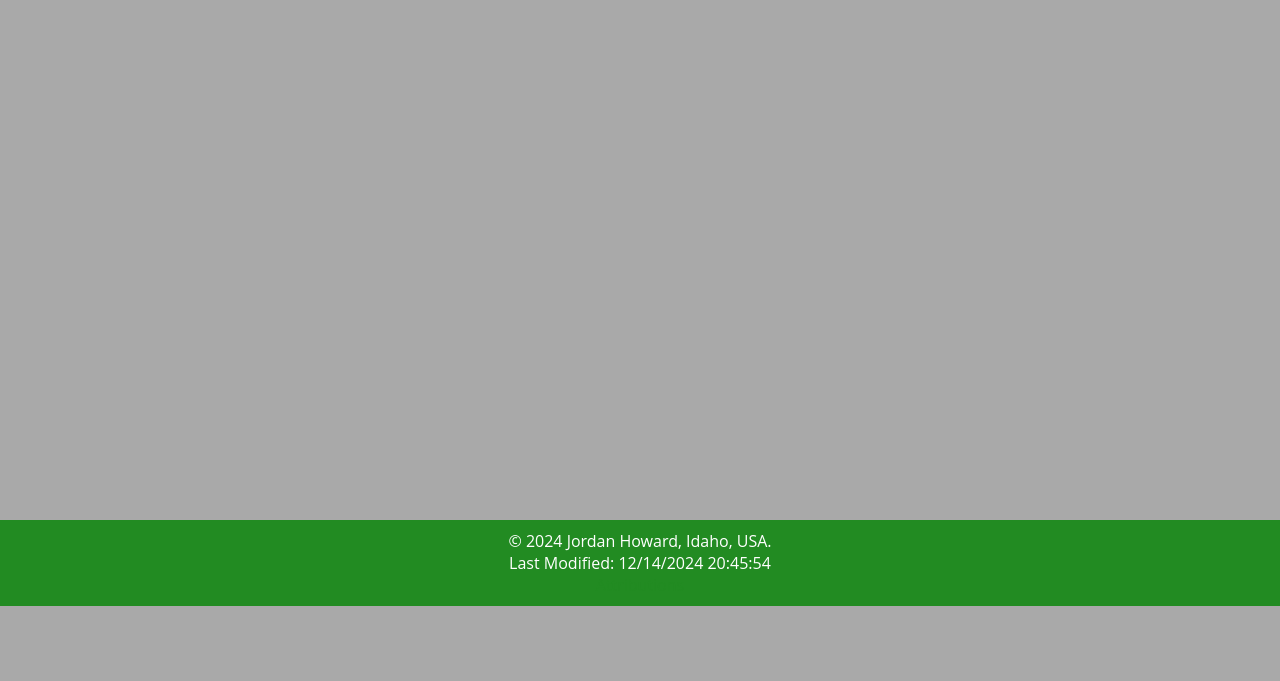
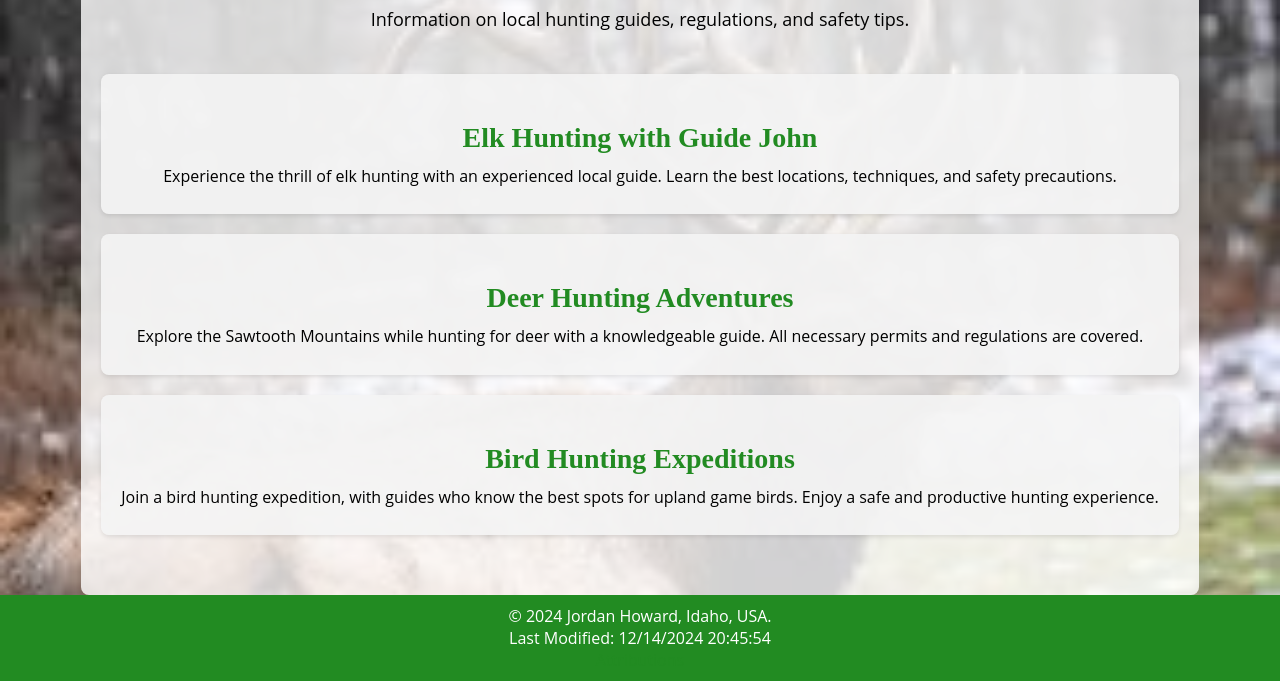
Before and after one commit to Jordanhoward91/wdd231, a plain HTML site: page sawtooth-outdoors/hunting.html in a window 1280 px wide. Shown: the part 194-875 px from the top of the page. Before the commit the page ends 800 px from the top, so only its background shows below. Drawn offline with Linux system fonts and the light colour scheme.

Commit message:
adds basic styles and layout for hunting page

```diff
--- a/sawtooth-outdoors/hunting.html
+++ b/sawtooth-outdoors/hunting.html
@@ -5,8 +5,9 @@
     <meta name="viewport" content="width=device-width, initial-scale=1.0">
     <title>Hunting - Sawtooth Outdoors</title>
 
-    <link rel="stylesheet" href="styles/styles.css">
-	<link rel="stylesheet" href="styles/styles-mobile.css">
+    <link rel="stylesheet" href="styles/styles.css"> <!-- Global Styles -->
+    <link rel="stylesheet" href="styles/hunting.css"> <!-- Hunting Page Specific Styles -->
+    <link rel="stylesheet" href="styles/styles-mobile.css"> <!-- Mobile Styles -->
 
 </head>
 <body>
@@ -23,15 +24,32 @@
             </ul>
         </nav>
     </header>
+
     <section class="hunting-guides">
         <h2>Guided Hunting Tours in the Sawtooth Mountains</h2>
         <p>Information on local hunting guides, regulations, and safety tips.</p>
+
+        <div class="hunting-guide">
+            <h3>Elk Hunting with Guide John</h3>
+            <p>Experience the thrill of elk hunting with an experienced local guide. Learn the best locations, techniques, and safety precautions.</p>
+        </div>
+
+        <div class="hunting-guide">
+            <h3>Deer Hunting Adventures</h3>
+            <p>Explore the Sawtooth Mountains while hunting for deer with a knowledgeable guide. All necessary permits and regulations are covered.</p>
+        </div>
+
+        <div class="hunting-guide">
+            <h3>Bird Hunting Expeditions</h3>
+            <p>Join a bird hunting expedition, with guides who know the best spots for upland game birds. Enjoy a safe and productive hunting experience.</p>
+        </div>
     </section>
-	<footer>
-		<p>&copy; <span id="currentyear"></span> Jordan Howard, Idaho, USA.</p>
-		<p id="lastModified" class="highlight"></p>
-		<p><a href="attributions.html">Attributions</a></p>
-	</footer>
+
+    <footer>
+        <p>&copy; <span id="currentyear"></span> Jordan Howard, Idaho, USA.</p>
+        <p id="lastModified" class="highlight"></p>
+        <p><a href="attributions.html">Attributions</a></p>
+    </footer>
 
     <script>
         // Display the last modified time in the footer
--- /dev/null
+++ b/sawtooth-outdoors/styles/hunting.css
@@ -0,0 +1,77 @@
+/* Hunting Page Specific Styles */
+
+/* Apply background image to the entire body */
+body {
+    background-image: url('../images/hunting-bg.jpeg'); /* Path to your background image */
+    background-size: cover;
+    background-position: center;
+    background-attachment: fixed; /* Keeps the image fixed when scrolling */
+}
+
+/* Hunting Guides Section */
+.hunting-guides {
+    background-color: rgba(255, 255, 255, 0.8); /* Slight transparency to let background show through */
+    padding: 40px 20px;
+    margin-top: 20px;
+    border-radius: 8px;
+    box-shadow: 0 4px 8px rgba(0, 0, 0, 0.1);
+    max-width: 1200px;
+    margin-left: auto;
+    margin-right: auto;
+}
+
+/* Hunting Guides Section Title */
+.hunting-guides h2 {
+    font-size: 36px;
+    color: #228B22; /* Forest Green */
+    margin-bottom: 20px;
+    text-align: center;
+}
+
+/* Hunting Guides Description */
+.hunting-guides p {
+    font-size: 18px;
+    line-height: 1.6;
+    text-align: center;
+    margin-bottom: 40px;
+}
+
+/* Individual Hunting Guide Cards */
+.hunting-guide {
+    background-color: rgba(244, 244, 244, 0.9); /* Semi-transparent background for hunting guide cards */
+    border-radius: 8px;
+    padding: 20px;
+    margin-bottom: 20px;
+    box-shadow: 0 2px 4px rgba(0, 0, 0, 0.1);
+}
+
+/* Hunting Guide Titles */
+.hunting-guide h3 {
+    display: flex;
+    justify-content: center;
+    font-size: 28px;
+    color: #228B22; /* Forest Green */
+    margin-bottom: 10px;
+}
+
+/* Hunting Guide Content */
+.hunting-guide p {
+    font-size: 16px;
+    margin: 5px 0;
+}
+
+/* Bold Text inside Hunting Guide Cards */
+.hunting-guide strong {
+    font-weight: bold;
+}
+
+/* Ensure hunting guide cards are responsive */
+@media (max-width: 768px) {
+    .hunting-guides {
+        padding: 20px;
+    }
+
+    .hunting-guide {
+        margin: 15px 0;
+    }
+}
```
Also changed, not shown: sawtooth-outdoors/images/hunting-bg.jpeg (added).
